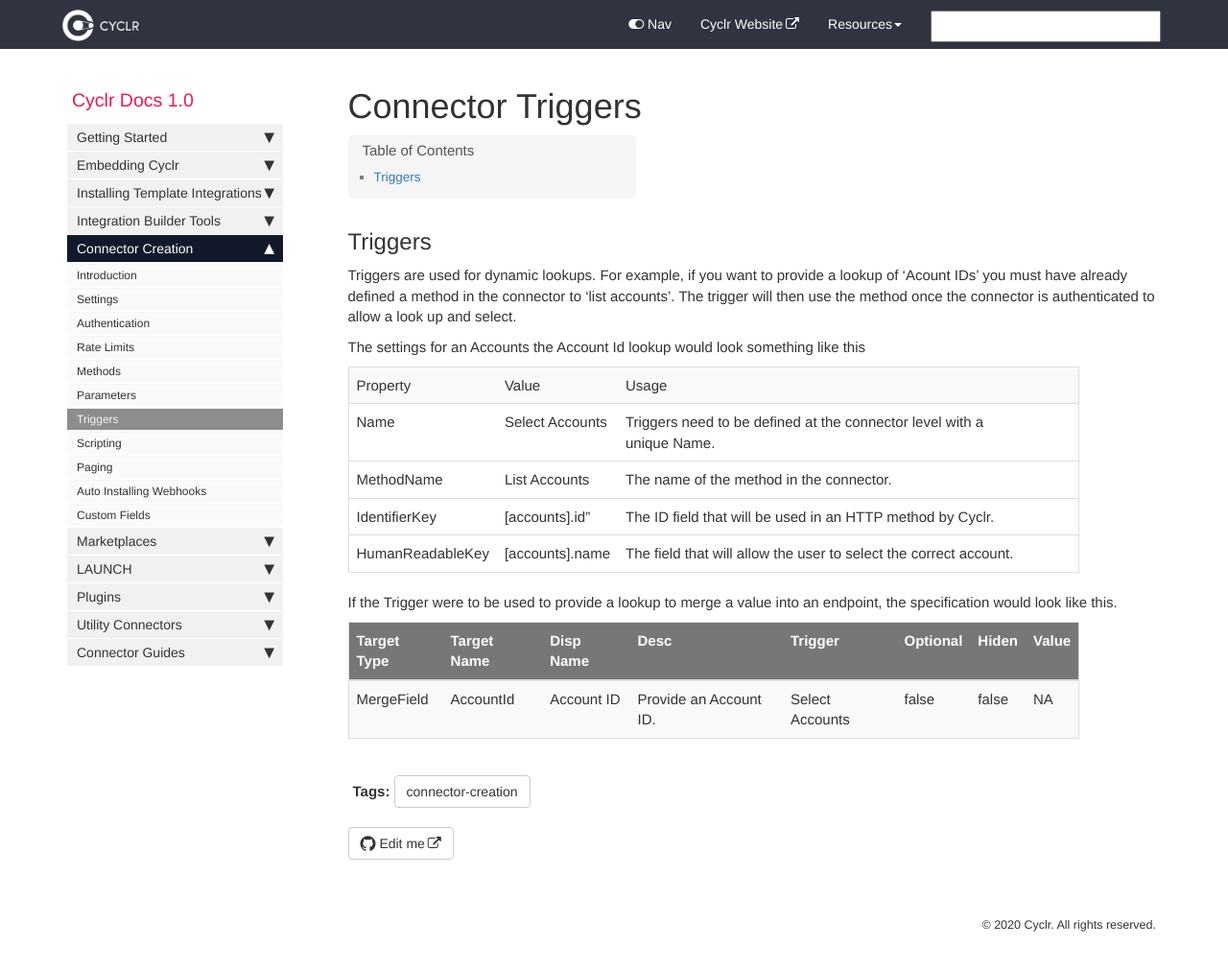
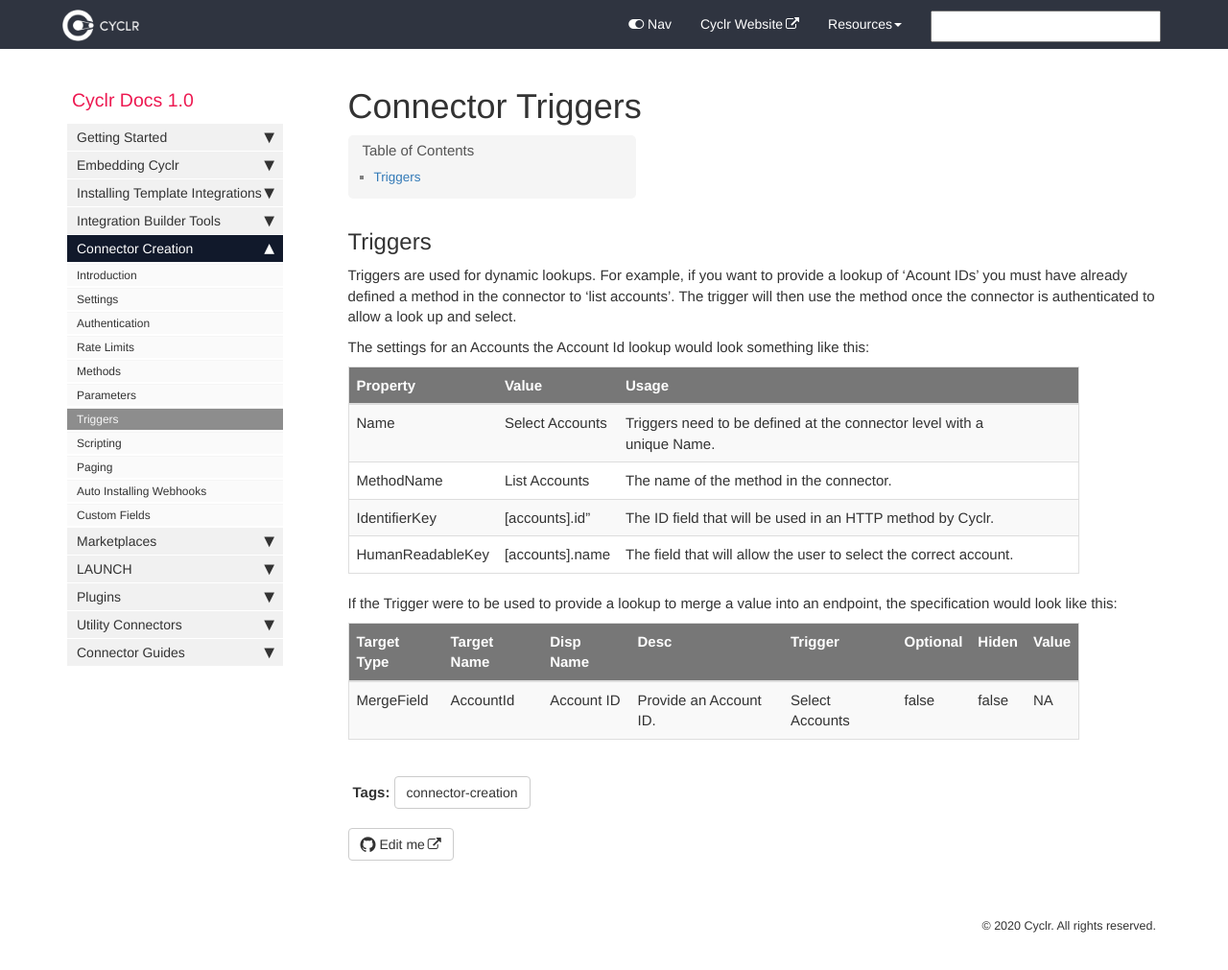
Before and after one commit to sneakysneak/docs, a Jekyll site: the page built from pages/custom-connectors/07-triggers.md, in a window 1280 px wide and 1034 px high. Shown: the top 1011 px of the window at 96% size. Built offline with Jekyll 4.4.1, drawn with Linux system fonts in a browser that asks for light colours; nearby versions of some CDN libraries; comment, search, counter and statistics services are not loaded.

```diff
--- a/pages/custom-connectors/07-triggers.md
+++ b/pages/custom-connectors/07-triggers.md
@@ -9,16 +9,16 @@ tags: [connector-creation]
 
 Triggers are used for dynamic lookups. For example, if you want to provide a lookup of 'Acount IDs' you must have already defined a method in the connector to 'list accounts'.  The trigger will then use the method once the connector is authenticated to allow a look up and select.
 
-The settings for an Accounts the Account Id lookup would look something like this
+The settings for an Accounts the Account Id lookup would look something like this:
 
 | Property | Value | Usage |
-| === | === | === |
+| - | - | - |
 | Name | Select Accounts | Triggers need to be defined at the connector level with a unique Name. |
 | MethodName | List Accounts | The name of the method in the connector. |
 | IdentifierKey | [accounts].id" |  The ID field that will be used in an HTTP method by Cyclr. |
 | HumanReadableKey | [accounts].name | The field that will allow the user to select the correct account. |
 
-If the Trigger were to be used to provide a lookup to merge a value into an endpoint, the specification would look like this.
+If the Trigger were to be used to provide a lookup to merge a value into an endpoint, the specification would look like this:
 
 | Target Type | Target Name | Disp Name | Desc | Trigger | Optional | Hiden | Value |
 | --- | --- | --- | --- | --- | --- | --- | --- |
```
